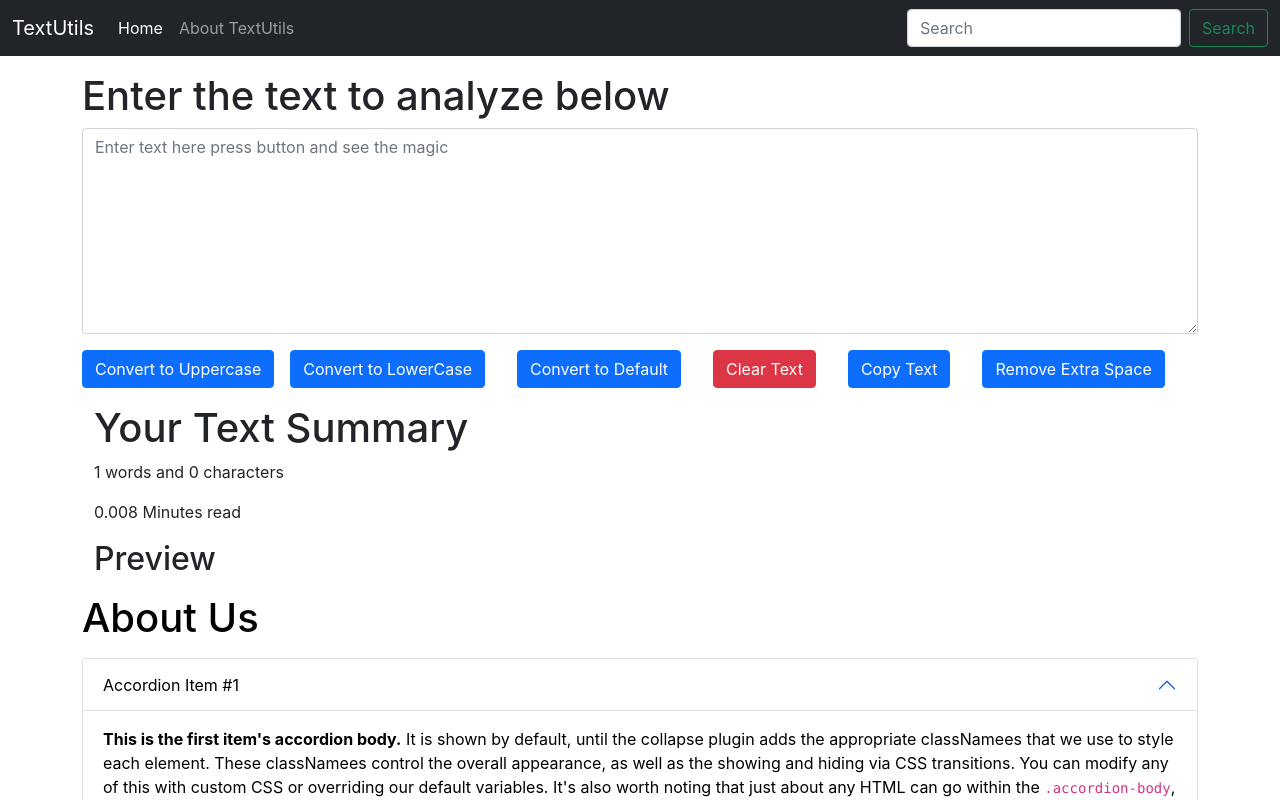
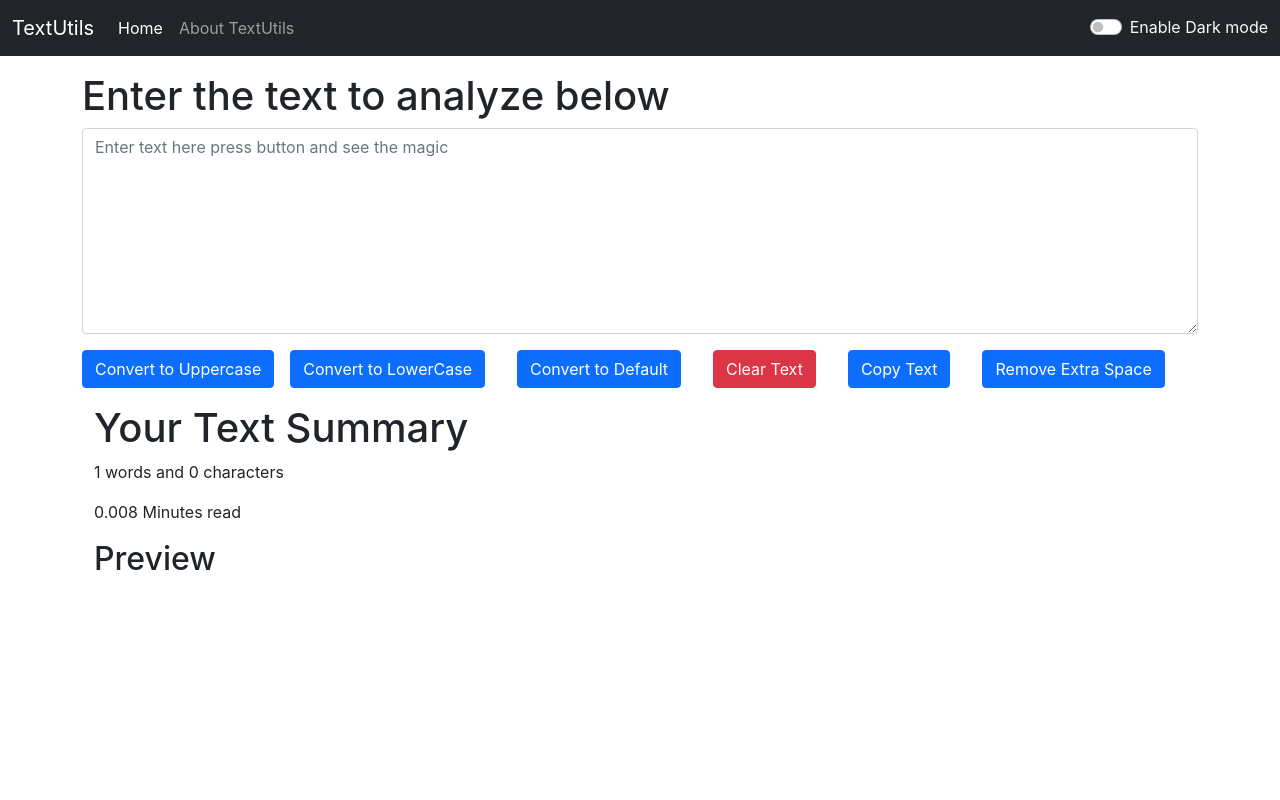
Before and after one commit to dubeycode/textutills, a React (Create React App) app in the folder textutills/: page / in a window 1280 px wide. Shown: the top 800 px of the page. Built offline with nearby package versions, Linux system fonts and the light colour scheme.

Commit message:
working on the dark mode

```diff
--- a/textutills/src/App.js
+++ b/textutills/src/App.js
@@ -2,17 +2,18 @@ import logo from "./logo.svg";
 import "./App.css";
 import Navbar from "./components/Navbar";
 import { Textforms } from "./components/Textforms";
-import { About } from "./components/About";
+import React, { useState } from 'react';
 
 function App() {
+  const [mode, setMode] = useState('dark'); //weather dark mode is enable or not
   return (
-    <div>
-      <Navbar title="TextUtils" about="About TextUtils" />
+    <>
+      <Navbar title="TextUtils" mode={mode} about="About TextUtils"  />
+      {/* <Navbar title="TextUtils" mode={mode} /> */}
       <div className="container my-3">
         <Textforms heading="Enter the text to analyze below" />
       </div>
-      < About />
-    </div>
+    </>
   );
 }
 
--- a/textutills/src/components/Navbar.jsx
+++ b/textutills/src/components/Navbar.jsx
@@ -1,8 +1,10 @@
-import React from 'react'
-import PropTypes from 'prop-types';
+import React from "react";
+import PropTypes from "prop-types";
 export default function Navbar(props) {
   return (
-     <nav className="navbar navbar-expand-lg navbar-dark bg-dark">
+    <nav
+      className={`navbar navbar-expand-lg navbar-${props.mode} bg-${props.mode}`}
+    >
       <div className="container-fluid">
         <a className="navbar-brand" href="/">
           {props.title}
@@ -31,7 +33,7 @@ export default function Navbar(props) {
               </a>
             </li>
           </ul>
-            <form className="d-flex">
+          {/* <form className="d-flex">
               <input
                 className="form-control me-2"
                 type="search"
@@ -41,11 +43,22 @@ export default function Navbar(props) {
               <button className="btn btn-outline-success" type="submit">
                 Search
               </button>
-            </form>
+            </form> */}
+          <div className="form-check form-switch  text-light">
+            <input
+              className="form-check-input"
+              type="checkbox"
+              role="switch"
+              id="switchCheckDefault"
+            />
+            <label className="form-check-label" htmlFor="switchCheckDefault">
+              Enable Dark mode
+            </label>
+          </div>
         </div>
       </div>
     </nav>
-  )
+  );
 }
 
 Navbar.propTypes = {
@@ -53,8 +66,7 @@ Navbar.propTypes = {
   about: PropTypes.string,
 };
 
-
 Navbar.defaultProps = {
-  title: 'set title here',
-  about: 'set about text here',
+  title: "set title here",
+  about: "set about text here",
 };
```
Lines whose indentation alone changed are shown as unchanged.
